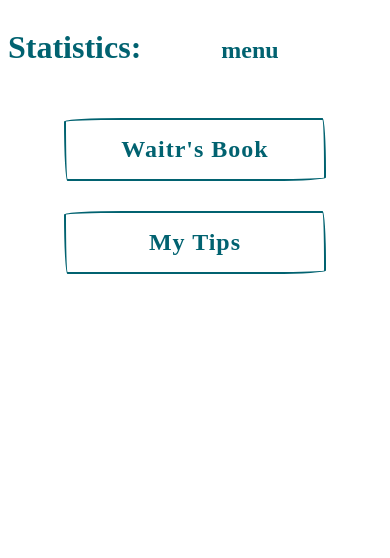
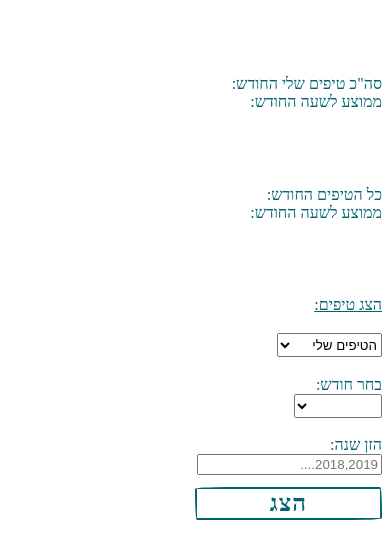
Before and after one commit to anton202/myTips, an Angular app in the folder client/: page /statistics in a window 390 px wide. Shown: the top 558 px of the page. Built offline with nearby package versions, Linux system fonts and the light colour scheme; a web font is replaced by a local one.

Commit message:
redesigned statistics componenet

```diff
--- a/client/src/app/menu/statistics/statistics.component.css
+++ b/client/src/app/menu/statistics/statistics.component.css
@@ -1,8 +1,8 @@
 button{
     align-self:center;
       background:transparent;
-      padding:1rem 1rem;
-      margin:0 1rem;
+      margin-top: 3%;
+      width: 50%;
       color:#016270;
       font-size:1.5rem;
       letter-spacing:1px;
@@ -13,48 +13,30 @@ button{
       font-weight: bold;
 }
 
-button{
+/* button{
     margin: auto;
     width: 70%;
     margin-top: 30px;
     margin-bottom: 30px;
     display: block;
+} */
+
+
+@media screen and (min-width: 320px) and (max-width: 480px){
+.allwaitersTips, .personalTips, .showTips{
+    margin-top: 20%;
 }
 
-.container{
-    width: 70%;
-    margin: auto;
+form, label{
+    margin-top: 5%;
 }
 
-h1 {
-    display: inline-block;
+span,label,select{
+    display: block
 }
 
-h2 {
-    display: inline-block;
-    margin-left: 600px;
+select{
+    height: 1.5rem;
 }
 
-@media screen and (min-width: 320px) and (max-width: 480px){
-.container{
-    width: 100%;
-    margin: 0;
 }
-
-    button{
-        margin: auto;
-        width: 70%;
-        margin-top: 30px;
-        margin-bottom: 30px;
-        display: block;
-    }
-
-    h1 {
-        display: inline-block;
-    }
-
-    h2 {
-        display: inline-block;
-        margin-left: 80px;
-    }
-}
--- a/client/src/app/menu/statistics/statistics.component.html
+++ b/client/src/app/menu/statistics/statistics.component.html
@@ -1,6 +1,47 @@
-<div class="container">
-  <h1>Statistics:</h1>
-  <h2 routerLink="/menu">menu</h2>
+<div class="container" dir="rtl">
+  <div class="personalTips">
+    <span>סה"כ טיפים שלי החודש:</span>
+    <span> ממוצע לשעה החודש:</span>
+  </div>
+  <div class="allwaitersTips">
+    <span>כל הטיפים החודש:</span>
+    <span>ממוצע לשעה החודש:</span>
+  </div>
+  <div class="showTips">
+    <span style="text-decoration:underline" >הצג טיפים:</span>
+    <form>
+      <select name="whosTips">
+        <option value="myTips">הטיפים שלי</option>
+        <option value="allTips">טיפים של כולם</option>
+      </select>
+      <label for="month">בחר חודש:</label>
+            <select name="month" id="month" ngModel>
+              <option value="0">January</option>
+              <option value="1">February</option>
+              <option value="2">March</option>
+              <option value="3">April</option>
+              <option value="4">May</option>
+              <option value="5">June</option>
+              <option value="6">July</option>
+              <option value="7">August</option>
+              <option value="8">September</option>
+              <option value="9">October</option>
+              <option value="10">November</option>
+              <option value="11">December</option>
+            </select>
+
+        <div class="form-group">
+            <label for="year">הזן שנה:</label>
+            <input type="number" id="year" name="year" placeholder="2018,2019...." ngModel>
+        </div>
+        <button type="submit">הצג</button>
+    </form>
+  </div>
+</div>
+
+
+
+<!--
+<h1>סה"כ טיפים החודש:</h1>
     <a routerLink="/waitrs-book-statistics/waitrsBook"><button> Waitr's Book</button></a>
-  <a routerLink="/waitrs-book-statistics/myTips"><button>My Tips</button></a>
-</div>
+   -->
--- a/client/src/app/menu/statistics/waitrs-book-statistics/waitrs-book-statistics.component.html
+++ b/client/src/app/menu/statistics/waitrs-book-statistics/waitrs-book-statistics.component.html
@@ -2,9 +2,9 @@
   <h1>{{state === 'myTips'? "MyTips Statistics" : "waitr's book statistics"}}</h1>
   <div class="waitrsBookLog">
       <button (click)="onWaitrsBook()">{{state === 'myTips'? "MyTips Log" : "waitr's book Log"}}</button>
-      <form [ngStyle]="{display:displayForm()}" (ngSubmit)="onSubmit(f)" #f="ngForm">
+      <form  (ngSubmit)="onSubmit(f)" #f="ngForm">
         <div class="form-group">
-            <label for="month">Select Month:</label>
+            <label for="month">בחר חודש</label>
             <select name="month" id="month" ngModel>
               <option value="0">January</option>
               <option value="1">February</option>
@@ -21,10 +21,10 @@
             </select>
         </div>
         <div class="form-group">
-            <label for="year">Type a Year: </label>
+            <label for="year">הזן שנה </label>
             <input type="number" id="year" name="year" placeholder="2018,2019...." ngModel>
         </div>
-        <button id="check" type="submit">Check</button>
+        <button type="submit">הצג</button>
       </form>
   </div>
   <div class="average">
```
